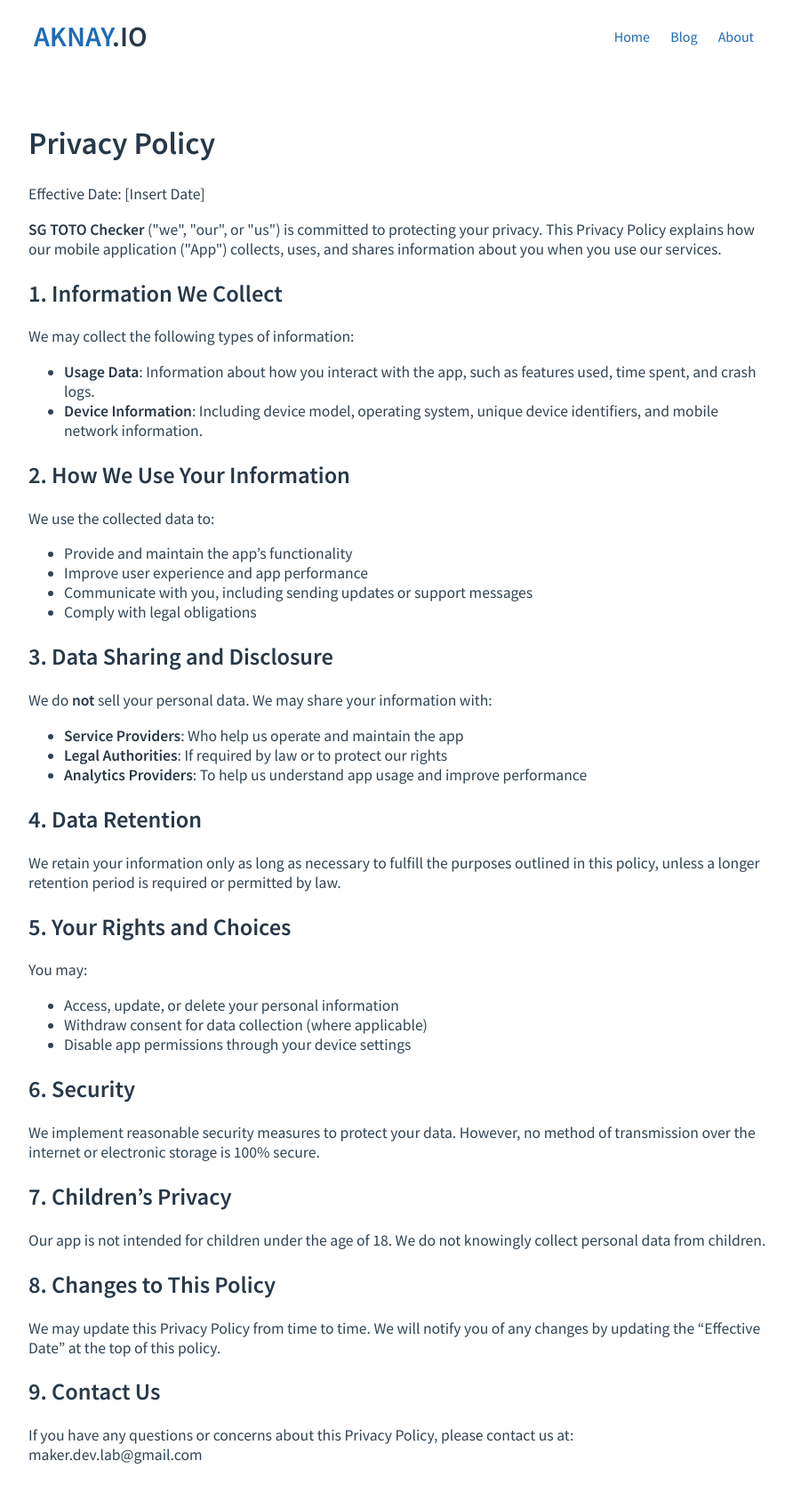
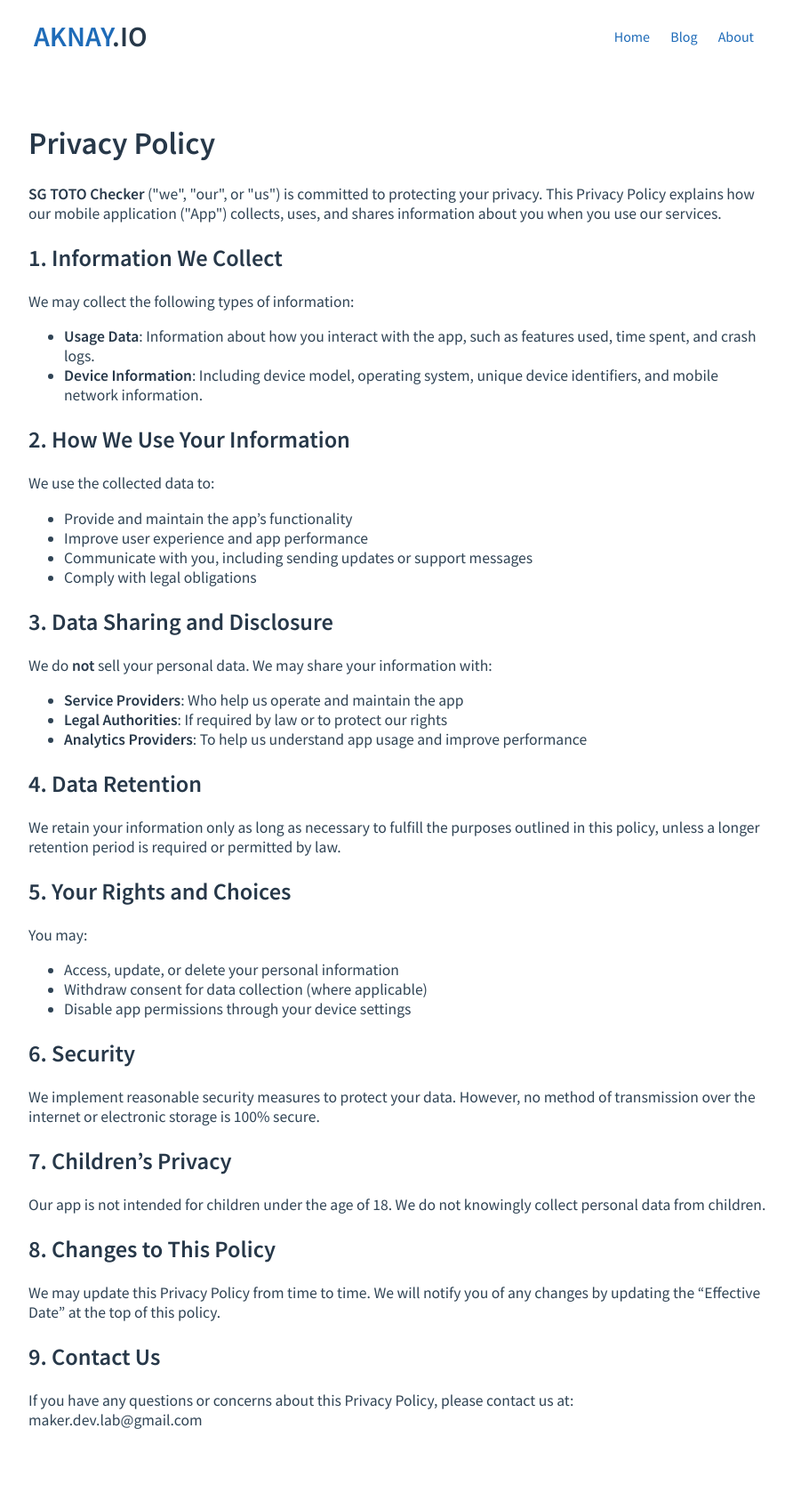
Before and after one commit to aknay/aknay.github.io, a Jekyll site: the page built from sg-toto-checker-privacy-policy.html, in a window 1280 px wide. Shown: the whole page at 89% size, without its empty margins (192-1084 px from the left). Built offline with Jekyll 4.4.1, drawn with Linux system fonts in a browser that asks for light colours; after the commit the page ends 1656 px from its top, so only the background shows below that.

Commit message:
Update sg-toto-checker-privacy-policy.html

```diff
--- a/sg-toto-checker-privacy-policy.html
+++ b/sg-toto-checker-privacy-policy.html
@@ -12,7 +12,6 @@ title: SG TOTO Checker
 </head>
 <body>
     <h1>Privacy Policy</h1>
-    <p>Effective Date: [Insert Date]</p>
     <p><strong>SG TOTO Checker</strong> ("we", "our", or "us") is committed to protecting your privacy. This Privacy Policy explains how our mobile application ("App") collects, uses, and shares information about you when you use our services.</p>
 
     <h2>1. Information We Collect</h2>
```
